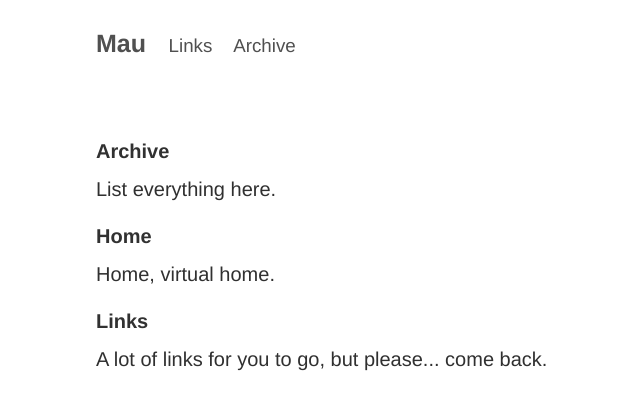
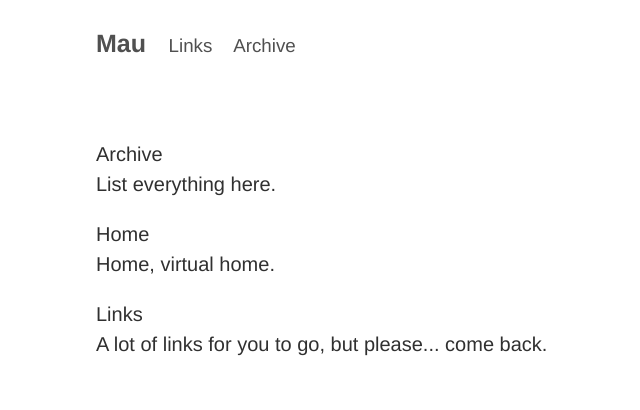
Before and after one commit to Maumagnaguagno/maumagnaguagno.github.io, a Jekyll site: the page built from archive.html, in a window 1280 px wide. Shown: the top 410 px of the page, without its empty margins (164-804 px from the left). Built offline with Jekyll 4.4.1, drawn with Linux system fonts in a browser that asks for light colours.

Commit message:
Revert to see cause of error

```diff
--- a/archive.html
+++ b/archive.html
@@ -8,7 +8,7 @@ description: List everything here.
 
 <div>
   <span class='post-title'>
-    <h4 href="{{ page.path }}{{ page.url }}">{{ page.title }}</h4>
+    <a href="{{ page.path }}{{ page.url }}">{{ page.title }}</a>
     <p>{{ page.description }}</p>
   </span>
 </div>
```
